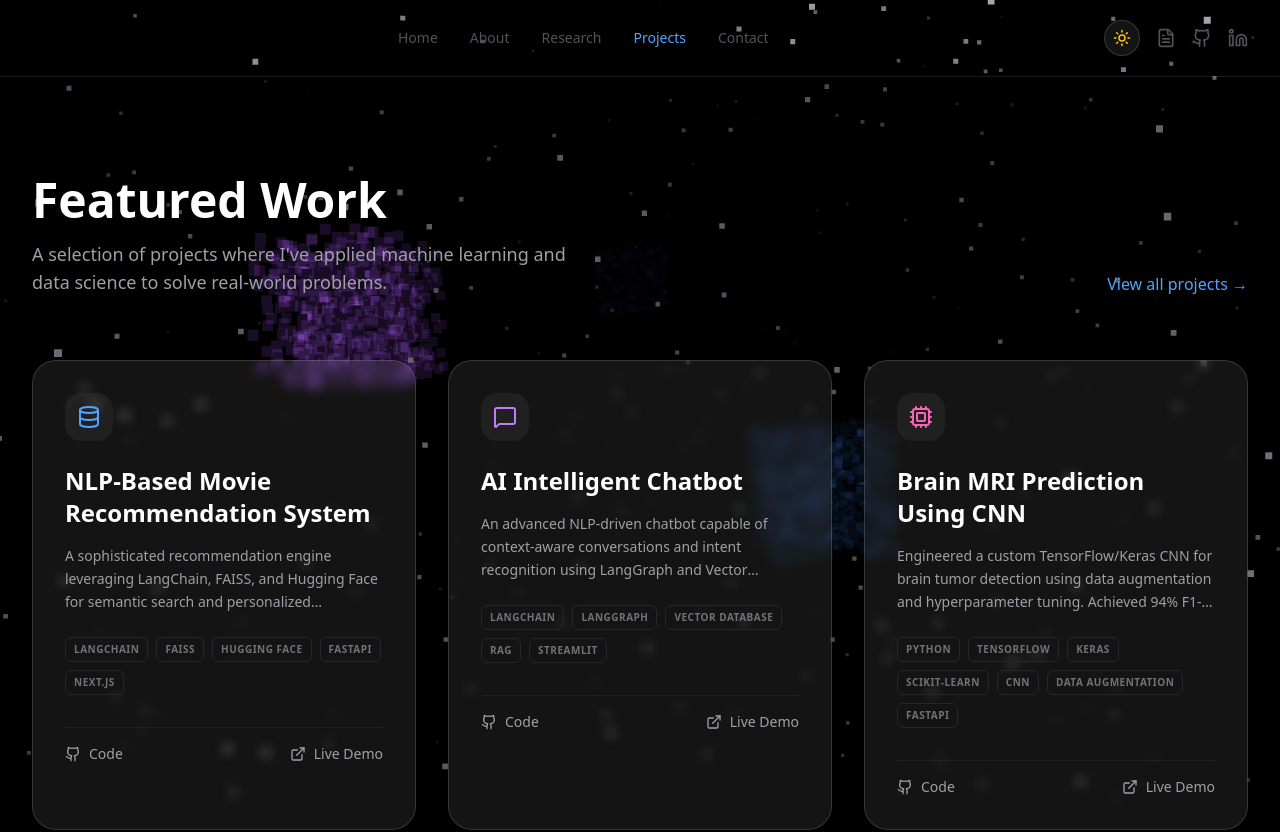
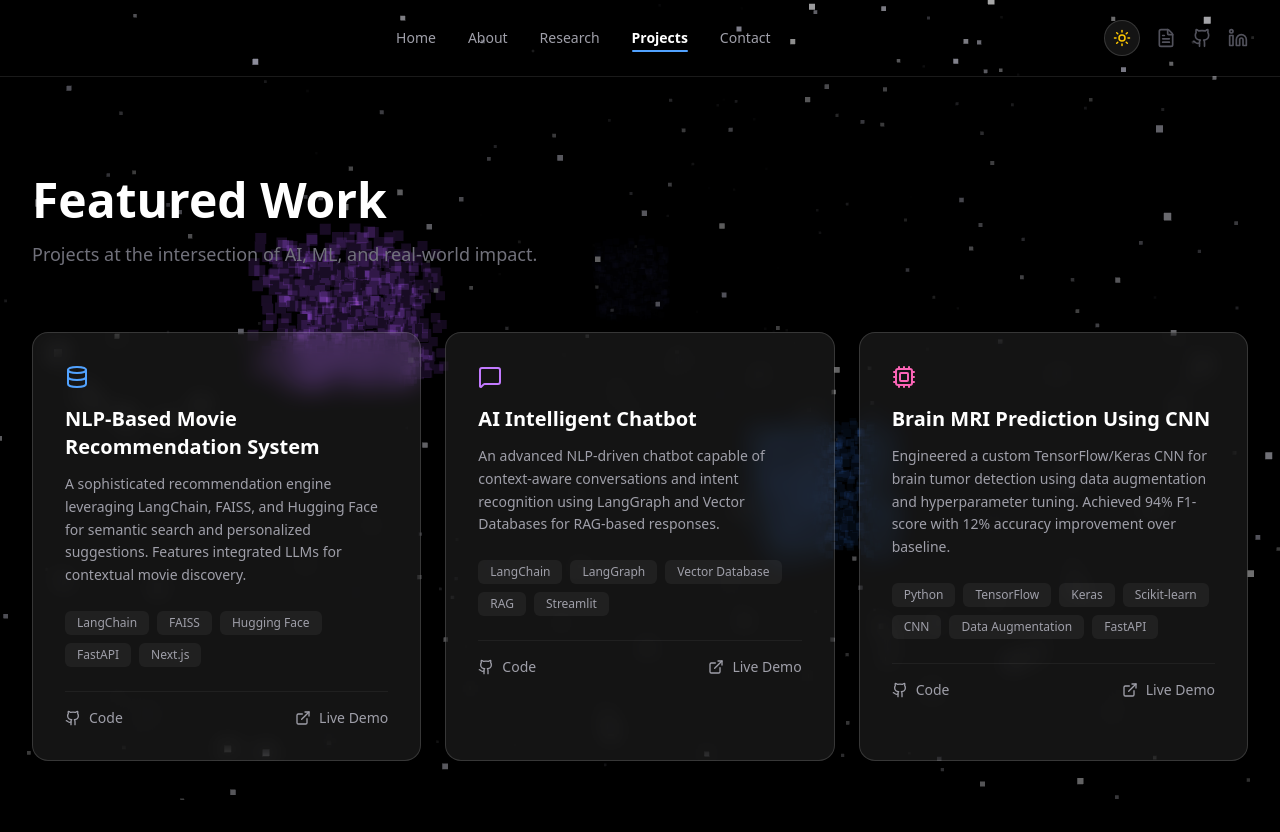
Before and after one commit to Tapash565/portfolio, a Next.js app: page /projects in a window 1280 px wide. Shown: the top 832 px of the page. Built offline with nearby package versions, Linux system fonts and the light colour scheme.

Commit message:
feat: enhance theme support with new styles and components

```diff
--- a/src/app/globals.css
+++ b/src/app/globals.css
@@ -49,6 +49,15 @@
   --accent-coral: 251 113 133;
   --accent-rose: 244 63 94;
   --border: 226 232 240;
+}
+
+.name-glow-dark {
+  text-shadow: 0 0 60px rgba(96, 165, 250, 0.4), 0 0 120px rgba(129, 140, 248, 0.2);
+}
+.name-glow-light {
+  background: linear-gradient(135deg, #1e293b, #3b82f6);
+  -webkit-background-clip: text;
+  -webkit-text-fill-color: transparent;
 }
 
 @theme inline {
@@ -132,10 +141,45 @@
 @layer utilities {
   .glass-morphism {
     background: var(--glass-bg);
-    backdrop-filter: blur(6px);
-    -webkit-backdrop-filter: blur(6px);
+    backdrop-filter: blur(12px);
+    -webkit-backdrop-filter: blur(12px);
     border: 1px solid var(--glass-border);
     transition: all 0.3s ease;
+  }
+
+  /* Light mode gets a proper visible card */
+  .light .glass-morphism {
+    background: rgba(255, 255, 255, 0.8);
+    border-color: rgba(203, 213, 225, 0.7);
+    box-shadow: 0 4px 24px rgba(0, 0, 0, 0.06), inset 0 1px 0 rgba(255,255,255,0.9);
+  }
+
+  /* Dark mode gets a glowing card on hover */
+  .dark .glass-morphism:hover {
+    border-color: rgba(99, 102, 241, 0.4);
+    box-shadow: 0 0 30px rgba(99, 102, 241, 0.1);
+  }
+
+  /* Name glow for hero */
+  .name-glow {
+    text-shadow: 0 0 60px rgba(96, 165, 250, 0.5), 0 0 120px rgba(129, 140, 248, 0.3);
+  }
+
+  /* Section heading glow blob — add to any section h2 wrapper */
+  .section-glow::before {
+    content: '';
+    position: absolute;
+    top: -2rem;
+    left: 50%;
+    transform: translateX(-50%);
+    width: 24rem;
+    height: 6rem;
+    background: radial-gradient(ellipse, rgba(99,102,241,0.15), transparent 70%);
+    border-radius: 9999px;
+    pointer-events: none;
+  }
+  .light .section-glow::before {
+    background: radial-gradient(ellipse, rgba(59,130,246,0.12), transparent 70%);
   }
 
   .gradient-text {
--- a/src/app/page.tsx
+++ b/src/app/page.tsx
@@ -1,3 +1,5 @@
+"use client"
+
 import Hero from "@/components/sections/Hero";
 import About from "@/components/sections/About";
 import Experience from "@/components/sections/Experience";
@@ -6,8 +8,11 @@ import Projects from "@/components/sections/Projects";
 import Footer from "@/components/layout/Footer";
 import BackgroundScene from "@/components/layout/BackgroundScene";
 import BackgroundWrapper from "@/components/layout/BackgroundWrapper";
+import { useTheme } from '@/lib/useTheme';
 
 export default function Home() {
+  const { theme } = useTheme()
+  const isDark = theme === 'dark'
   return (
     <main className="relative min-h-screen overflow-x-hidden">
       {/* Full-page 3D Animated Background */}
@@ -32,7 +37,11 @@ export default function Home() {
             </p>
             <a
               href="/contact"
-              className="px-10 py-4 bg-white text-black rounded-full font-bold hover:bg-zinc-200 transition-all inline-block"
+              className={`px-10 py-4 rounded-full font-bold hover:scale-105 transition-all inline-block shadow-lg
+                ${isDark
+                  ? 'bg-white text-black hover:bg-zinc-200'
+                  : 'bg-slate-900 text-white hover:bg-slate-700 hover:shadow-xl'
+                }`}
             >
               Get In Touch
             </a>
--- a/src/components/hero/SpaceHero.tsx
+++ b/src/components/hero/SpaceHero.tsx
@@ -17,7 +17,7 @@ export default function SpaceHero() {
                         <span className="px-4 py-2 rounded-full glass-morphism text-blue-400 text-sm font-medium tracking-wider uppercase mb-6 inline-block">
                             Available for new opportunities
                         </span>
-                        <h1 className="text-5xl md:text-8xl font-bold tracking-tight mb-4 text-white">
+                        <h1 className="text-5xl md:text-8xl font-bold tracking-tight mb-4 text-white name-glow">
                             Tapash Kumar
                         </h1>
                         <h2 className="text-2xl md:text-4xl font-semibold mb-6 text-zinc-300">
--- a/src/components/layout/Navigation.tsx
+++ b/src/components/layout/Navigation.tsx
@@ -55,10 +55,10 @@ export default function Navigation() {
                                 key={link.name}
                                 href={link.href}
                                 className={cn(
-                                    "text-sm font-medium transition-colors",
+                                    "text-sm font-medium transition-colors relative",
                                     pathname === link.href
-                                        ? "text-blue-400"
-                                        : "text-zinc-600 hover:text-zinc-900 dark:text-zinc-400 dark:hover:text-white"
+                                        ? `font-semibold ${isDark ? 'text-white' : 'text-zinc-900'} after:absolute after:bottom-[-4px] after:left-0 after:w-full after:h-[2px] after:rounded-full after:bg-blue-400`
+                                        : `${isDark ? 'text-zinc-400 hover:text-white' : 'text-zinc-500 hover:text-zinc-900'}`
                                 )}
                             >
                                 {link.name}
--- a/src/components/sections/Projects.tsx
+++ b/src/components/sections/Projects.tsx
@@ -1,18 +1,35 @@
 "use client"
-
 import { motion } from 'framer-motion'
 import { Github, ExternalLink, Database, Cpu, MessageSquare } from 'lucide-react'
 import Link from 'next/link'
 import { useTheme } from '@/lib/useTheme'
+import React from 'react'
 
-const projects = [
+type Project = {
+  title: string
+  description: string
+  tech: string[]
+  icon: React.ReactElement
+  github: string
+  demo: string
+  borderAccent: string
+}
+
+const borderMap: Record<string, string> = {
+  blue:   "border-t-blue-400",
+  purple: "border-t-purple-400",
+  pink:   "border-t-pink-400",
+}
+
+const projects: Project[] = [
   {
     title: "NLP-Based Movie Recommendation System",
     description: "A sophisticated recommendation engine leveraging LangChain, FAISS, and Hugging Face for semantic search and personalized suggestions. Features integrated LLMs for contextual movie discovery.",
     tech: ["LangChain", "FAISS", "Hugging Face", "FastAPI", "Next.js"],
     icon: <Database className="text-blue-400" />,
     github: "https://github.com/Tapash565/movie-recommendation-system",
-        demo: "https://movie-recommendation-system-phi-lac.vercel.app/"
+    demo: "https://movie-recommendation-system-phi-lac.vercel.app/",
+    borderAccent: "blue"
   },
   {
     title: "AI Intelligent Chatbot",
@@ -20,7 +37,8 @@ const projects = [
     tech: ["LangChain", "LangGraph", "Vector Database", "RAG", "Streamlit"],
     icon: <MessageSquare className="text-purple-400" />,
     github: "https://github.com/Tapash565/chatbot-langgraph",
-        demo: "#"
+    demo: "#",
+    borderAccent: "purple"
   },
   {
     title: "Brain MRI Prediction Using CNN",
@@ -28,7 +46,8 @@ const projects = [
     tech: ["Python", "TensorFlow", "Keras", "Scikit-learn", "CNN", "Data Augmentation", "FastAPI"],
     icon: <Cpu className="text-pink-400" />,
     github: "#",
-        demo: "#"
+    demo: "#",
+    borderAccent: "pink"
   }
 ]
 
@@ -38,7 +57,6 @@ export default function Projects() {
 
   return (
     <section id="projects" className="relative py-24 overflow-hidden transition-all duration-500">
-            {/* Subtle background overlay for readability */}
       <div className={`absolute inset-0 transition-colors duration-500 ${isDark
         ? 'bg-linear-to-b from-black/40 via-black/30 to-black/40'
         : 'bg-linear-to-b from-white/30 via-transparent to-white/30'
@@ -51,64 +69,59 @@ export default function Projects() {
             whileInView={{ opacity: 1, y: 0 }}
             viewport={{ once: true, margin: "-100px" }}
           >
-                        <h2 className={`text-4xl md:text-5xl font-bold mb-4 ${isDark ? 'text-white' : 'text-zinc-900'}`}>Featured Work</h2>
-                        <p className={`text-lg max-w-xl ${isDark ? 'text-zinc-400' : 'text-zinc-600'}`}>
-                            A selection of projects where I&#39;ve applied machine learning and data science to solve real-world problems.
+            <h2 className={`text-4xl md:text-5xl font-bold mb-4 ${isDark ? 'text-white' : 'text-zinc-900'}`}>
+              Featured Work
+            </h2>
+            <p className={`text-lg max-w-xl ${isDark ? 'text-zinc-500' : 'text-zinc-600'}`}>
+              Projects at the intersection of AI, ML, and real-world impact.
             </p>
           </motion.div>
-                    <Link href="/projects" className={`font-medium transition-colors ${isDark ? 'text-blue-400 hover:text-blue-300' : 'text-blue-600 hover:text-blue-700'}`}>
-                        View all projects →
-                    </Link>
         </div>
 
-                <div className="grid grid-cols-1 md:grid-cols-2 lg:grid-cols-3 gap-8">
+        <div className="grid grid-cols-1 md:grid-cols-2 lg:grid-cols-3 gap-6">
           {projects.map((project, idx) => (
             <motion.div
               key={idx}
-                            initial={{ opacity: 0, y: 20 }}
+              initial={{ opacity: 0, y: 30 }}
               whileInView={{ opacity: 1, y: 0 }}
-                            viewport={{ once: true, margin: "-50px" }}
-                            transition={{ delay: idx * 0.15, duration: 0.5 }}
-                            className={`group glass-morphism rounded-3xl p-8 hover:translate-y-[-8px] transition-all duration-300 ${isDark
-                                    ? 'hover:bg-white/10'
-                                    : 'hover:bg-black/5'
+              viewport={{ once: true, margin: "-100px" }}
+              transition={{ duration: 0.5, delay: idx * 0.1 }}
+              className={`relative p-8 rounded-2xl border-t-2 border border-white/10 transition-all duration-300 glass-morphism
+                ${borderMap[project.borderAccent]}
+                ${isDark
+                  ? 'hover:shadow-[0_0_30px_rgba(99,102,241,0.15)]'
+                  : 'hover:shadow-xl hover:-translate-y-1'
                 }`}
             >
-                            <div className={`w-12 h-12 rounded-2xl flex items-center justify-center mb-6 group-hover:scale-110 transition-transform ${isDark ? 'bg-white/5' : 'bg-black/5'
-                                }`}>
-                                {project.icon}
-                            </div>
-                            <h3 className={`text-2xl font-bold mb-4 ${isDark ? 'text-white' : 'text-zinc-900'}`}>{project.title}</h3>
-                            <p className={`mb-6 line-clamp-3 text-sm leading-relaxed ${isDark ? 'text-zinc-400' : 'text-zinc-600'}`}>
+              <div className="mb-4">{project.icon}</div>
+              <h3 className={`text-xl font-bold mb-3 ${isDark ? 'text-white' : 'text-zinc-900'}`}>
+                {project.title}
+              </h3>
+              <p className={`text-sm mb-6 leading-relaxed ${isDark ? 'text-zinc-400' : 'text-zinc-600'}`}>
                 {project.description}
               </p>
 
-                            <div className="flex flex-wrap gap-2 mb-8">
-                                {project.tech.map(t => (
-                                    <span key={t} className={`text-[10px] font-bold uppercase tracking-wider border px-2 py-1 rounded-md ${isDark
-                                            ? 'text-zinc-500 border-zinc-800'
-                                            : 'text-zinc-500 border-zinc-200'
-                                        }`}>
+              <div className="flex flex-wrap gap-2 mb-6">
+                {project.tech.map((t) => (
+                  <span
+                    key={t}
+                    className={`px-3 py-1 rounded-md text-xs font-medium transition-all duration-200
+                      ${isDark
+                        ? 'bg-white/5 text-zinc-400 hover:bg-indigo-500/20 hover:text-indigo-300 hover:shadow-[0_0_10px_rgba(99,102,241,0.25)]'
+                        : 'bg-black/5 text-zinc-600 hover:bg-blue-50 hover:text-blue-700 border border-transparent hover:border-blue-200'
+                      }`}
+                  >
                     {t}
                   </span>
                 ))}
               </div>
 
-                            <div className={`flex items-center gap-4 pt-4 border-t ${isDark ? 'border-white/5' : 'border-black/5'
-                                }`}>
-                                <Link href={project.github} className={`flex items-center gap-2 text-sm transition-colors ${isDark
-                                        ? 'text-zinc-400 hover:text-white'
-                                        : 'text-zinc-600 hover:text-zinc-900'
-                                    }`}>
-                                    <Github size={16} />
-                                    Code
+              <div className={`flex items-center gap-4 pt-4 border-t ${isDark ? 'border-white/5' : 'border-black/5'}`}>
+                <Link href={project.github} className={`flex items-center gap-2 text-sm transition-colors ${isDark ? 'text-zinc-400 hover:text-white' : 'text-zinc-600 hover:text-zinc-900'}`}>
+                  <Github size={16} /> Code
                 </Link>
-                                <Link href={project.demo} className={`flex items-center gap-2 text-sm transition-colors ml-auto ${isDark
-                                        ? 'text-zinc-400 hover:text-white'
-                                        : 'text-zinc-600 hover:text-zinc-900'
-                                    }`}>
-                                    <ExternalLink size={16} />
-                                    Live Demo
+                <Link href={project.demo} className={`flex items-center gap-2 text-sm transition-colors ml-auto ${isDark ? 'text-zinc-400 hover:text-white' : 'text-zinc-600 hover:text-zinc-900'}`}>
+                  <ExternalLink size={16} /> Live Demo
                 </Link>
               </div>
             </motion.div>
```
Also changed, not shown: src/components/ThemeToggle.tsx (+10 -4 lines), src/components/sections/Contact.tsx (+6 -4 lines). Lines whose indentation alone changed are shown as unchanged.
